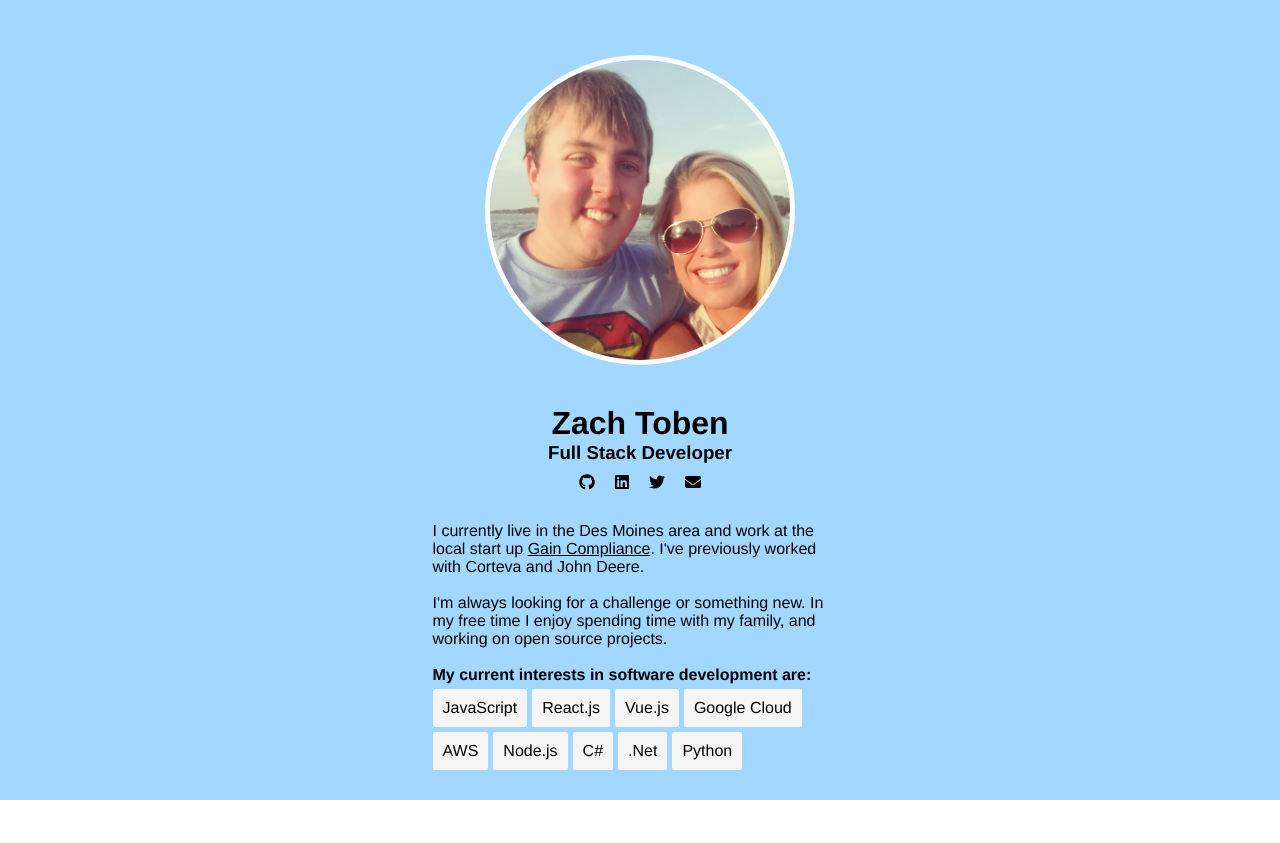
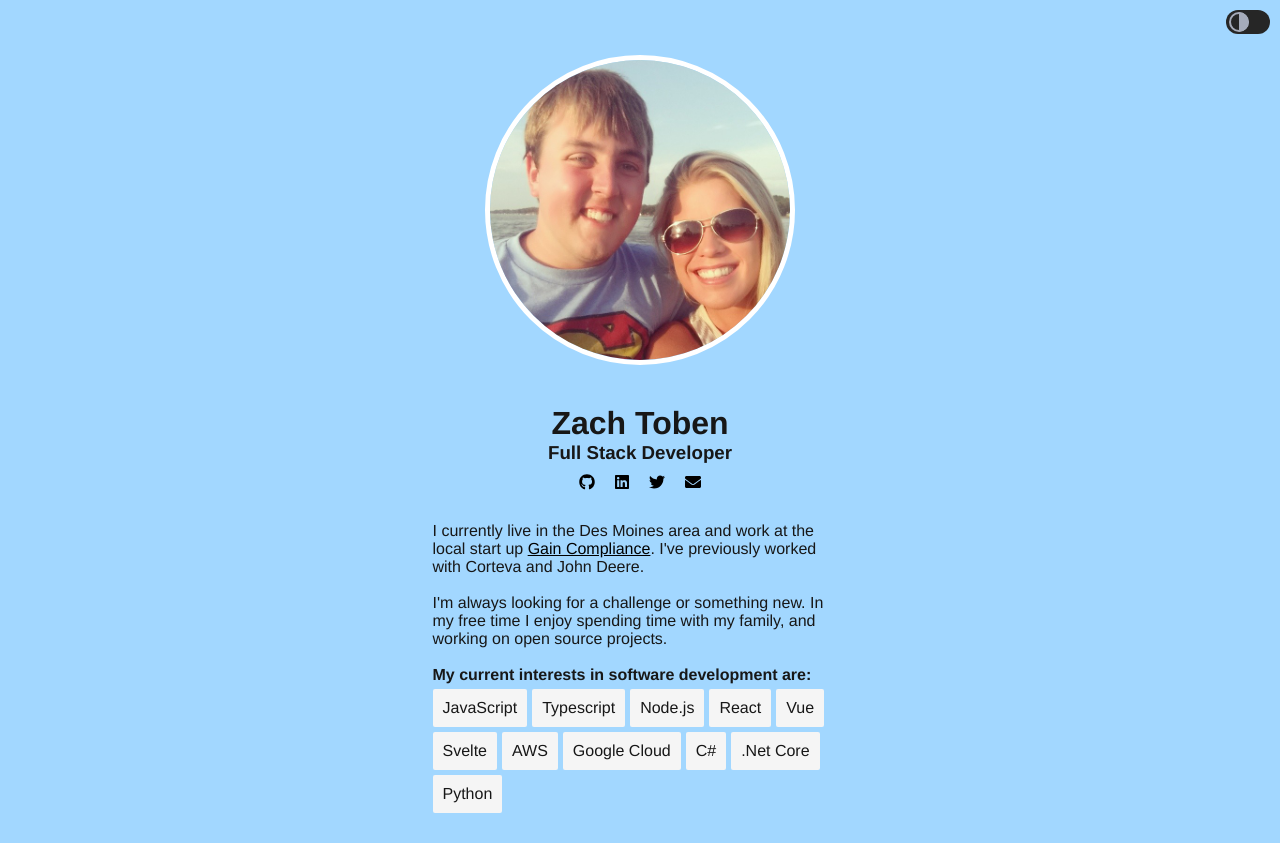
Before and after one commit to ztoben/vue-homepage, a Vue app: page / in a window 1280 px wide. Before the commit the page ends 800 px from the top, so only its background shows below. Built offline with nearby package versions, Linux system fonts and the light colour scheme.

Commit message:
feat: add dark mode

```diff
--- a/src/App.vue
+++ b/src/App.vue
@@ -1,5 +1,10 @@
 <template>
   <div id="app">
+    <div class="mode-toggle" @click="modeToggle" :class="darkDark">
+      <div class="toggle">
+        <div id="dark-mode" type="checkbox"></div>
+      </div>
+    </div>
     <Panel/>
   </div>
 </template>
@@ -11,6 +16,40 @@
     name: 'app',
     components: {
       Panel
+    },
+
+    data() {
+      return {
+        darkMode: false
+      }
+    },
+
+    methods: {
+      dark() {
+        document.querySelector('body').classList.add('dark-mode')
+        this.darkMode = true
+        this.$emit('dark')
+      },
+
+      light() {
+        document.querySelector('body').classList.remove('dark-mode')
+        this.darkMode = false
+        this.$emit('light')
+      },
+
+      modeToggle() {
+        if(this.darkMode || document.querySelector('body').classList.contains('dark-mode')) {
+          this.light()
+        } else {
+          this.dark()
+        }
+      },
+    },
+
+    computed: {
+      darkDark() {
+        return this.darkMode && 'darkmode-toggled'
+      }
     }
   }
 </script>
@@ -27,8 +66,119 @@
     flex-direction: row;
   }
 
+  // dark mode
+  $dark: #171717;
+  $mode-toggle-bg: #262626;
+  $original-background-color: #A2D7FF;
+
   body {
     margin: 0;
     overflow: hidden;
+    background-color: $original-background-color;
+    color: $dark;
+    transition: background-color .2s ease, color .2s ease;
+  }
+
+  // _dark-mode.scss
+  body {
+      &.dark-mode {
+          background-color: lighten($dark, 5%);
+          color: #fff;
+
+          .tag {
+            color: #171717;
+            background-color: $original-background-color !important;
+
+            &:hover {
+              background-color: lighten($original-background-color, 5%) !important;
+            }
+          }
+
+          a {
+            color: $original-background-color !important;
+
+            &:hover {
+              color: lighten($original-background-color, 10%) !important;
+            }
+          }
+      }
+  }
+
+
+  // _mode-toggle.scss
+  .mode-toggle {
+      position: absolute;
+      padding: 0;
+      width: 44px;
+      height: 24px;
+      min-width: 36px;
+      min-height: 20px;
+      background-color: $mode-toggle-bg;
+      border: 0;
+      border-radius: 24px;
+      outline: 0;
+      overflow: hidden;
+      cursor: pointer;
+      z-index: 2;
+      -webkit-tap-highlight-color: rgba(0,0,0,0);
+      -webkit-touch-callout: none;
+      appearance: none;
+      transition: background-color .5s ease;
+      top: 10px;
+      right: 10px;
+
+      .toggle {
+          position: absolute;
+          top: 0;
+          left: 0;
+          bottom: 0;
+          margin: auto;
+          width: 20px;
+          height: 20px;
+          border-radius: 50%;
+          border: 3px solid transparent;
+          box-shadow: inset 0 0 0 2px #a5abba;
+          overflow: hidden;
+          transition: transform .5s ease;
+
+          #dark-mode {
+              position: relative;
+              width: 100%;
+              height: 100%;
+              overflow: hidden;
+              border-radius: 50%;
+
+              &:before {
+                  content: '';
+                  position: relative;
+                  width: 100%;
+                  height: 100%;
+                  left: 50%;
+                  float: left;
+                  background-color: #a5abba;
+                  transition: border-radius .5s ease, width .5s ease, height .5s ease, left .5s ease, transform .5s ease;
+              }
+          }
+      }
+  }
+
+  body.dark-mode {
+      .mode-toggle {
+          background-color: lighten($mode-toggle-bg, 5%);
+
+          .toggle {
+              transform: translateX(19px);
+
+              #dark-mode {
+                  &:before {
+                      border-radius: 50%;
+                      width: 150%;
+                      height: 85%;
+                      left: 40%;
+                      transform: translate(-10%, -40%), rotate(-35deg);
+                  }
+              }
+          }
+      }
   }
 </style>
--- a/src/components/Panel.vue
+++ b/src/components/Panel.vue
@@ -34,7 +34,7 @@
         </p>
         <br/>
         <b>My current interests in software development are:</b>
-        <div class="tag" v-for="tag in tags">{{ tag }}</div>
+        <div class="tag" v-for="tag in tags" v-bind:key="tag">{{ tag }}</div>
       </div>
     </div>
   </div>
@@ -47,13 +47,15 @@
       return {
         tags: [
           'JavaScript',
-          'React.js',
-          'Vue.js',
+          'Typescript',
+          'Node.js',
+          'React',
+          'Vue',
+          'Svelte',
+          'AWS',
           'Google Cloud',
-          'AWS',
-          'Node.js',
           'C#',
-          '.Net',
+          '.Net Core',
           'Python'
         ]
       };
@@ -64,7 +66,6 @@
 <style scoped lang="scss">
   .container {
     display: flex;
-    background-color: #A2D7FF;
     width: 100vw;
     height: 100vh;
     justify-content: center;
```
